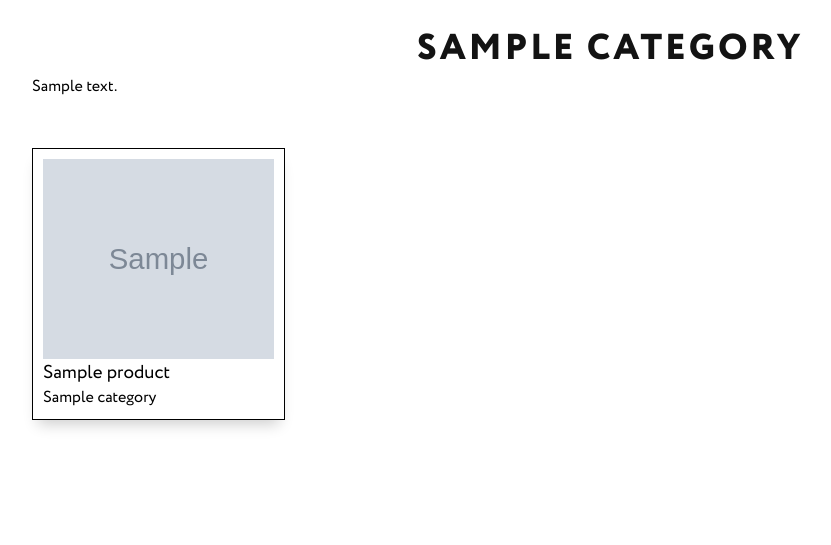
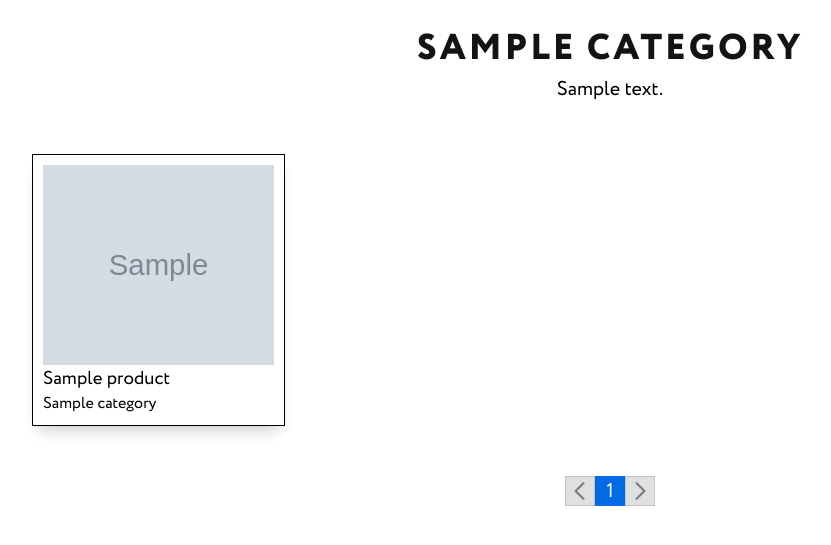
Before and after one commit to manInit/products-back, a PHP site: template templates/productsList.php in a window 1280 px wide. Shown: the top 545 px of the page, without its empty margins (30-861 px from the left). Run offline with PHP 8.4, Linux system fonts and the light colour scheme; the template is opened without the code that fills it: most values are stand-ins (such as "Sample title", 1, 10 or a date in 2020); grey boxes marked "Sample" are stand-in pictures; some libraries are stand-ins or nearby versions.

Commit message:
Верстка пагинации

```diff
--- a/public/css/index.css
+++ b/public/css/index.css
@@ -429,7 +429,12 @@ h2 {
 
 /* product cards list */
 
-.products-list {
+.products-list .products-list__description {
+  font-size: 20px;
+  text-align: center;
+}
+
+.products-list .products-list__container {
   margin-top: 30px;
   display: flex;
   flex-wrap: wrap;
@@ -486,3 +491,55 @@ h2 {
 .card-product .card-product__title {
   font-weight: normal;
 }
+
+/* pagination */
+
+.pagination {
+  display: flex;
+  justify-content: center;
+  align-items: center;
+  margin: 50px auto;
+}
+
+.pagination .pagination__btn {
+  width: 30px;
+  height: 30px;
+  border: 1px solid #999;
+  font-size: 20px;
+  background: white;
+  transition: background-color 0.2s;
+}
+
+.pagination .pagination__btn:hover {
+  background-color: #ccc;
+}
+
+.pagination .pagination__btn a {
+  display: block;
+  width: 100%;
+  height: 100%;
+  text-align: center;
+  line-height: 30px;
+  color: #666;
+}
+
+.pagination .pagination__btn img {
+  width: 100%;
+  height: 100%;
+}
+
+.pagination .pagination__btn--active,
+.pagination .pagination__btn--active:hover {
+  background: #006be5;
+  border-color: #006be5;
+}
+
+.pagination .pagination__btn--active a {
+  color: #fff;
+}
+
+.pagination .pagination__btn--disable,
+.pagination .pagination__btn--disable:hover {
+  background: #ccc;
+  opacity: 0.6;
+}
--- a/templates/productsList.php
+++ b/templates/productsList.php
@@ -9,11 +9,11 @@
 </head>
 <body>
   <div class="layout">
-    <main>
-      <h1><?= $data['category']['label'] ?></h1>
-      <p><?= $data['category']['teaser_text'] ?></p>
+    <main class="products-list">
+      <h1 class="products-list__title"><?= $data['category']['label'] ?></h1>
+      <p class="products-list__description"><?= $data['category']['teaser_text'] ?></p>
 
-      <div class="products-list">
+      <div class="products-list__container">
         <?php foreach ($data['products'] as $product): ?>
           <div class="card-product">
             <a class="card-product__link" href="<?= ROOT_FOLDER . '/?id=' . $product['id'] ?>"></a>
@@ -25,6 +25,23 @@
           </div>
         <?php endforeach; ?>
       </div>
+
+      <div class="products-list__pagination pagination">
+        <button class="pagination__btn pagination__btn--disable">
+          <a href="">
+            <img src="<?= PUBLIC_PATH ?>/img/icons/cherovn-left-icon.png" alt="Стрелочка влево">
+          </a>
+        </button>
+        <button class="pagination__btn pagination__btn--active">
+          <a href="">1</a>
+        </button>
+        <button class="pagination__btn pagination__btn--disable">
+          <a href="">
+            <img src="<?= PUBLIC_PATH ?>/img/icons/cherovn-right-icon.png" alt="Стрелочка право">
+          </a>
+        </button>
+      </div>
+
     </main>
   </div>
 </body>
```
Also changed, not shown: public/img/icons/cherovn-left-icon.png (added), public/img/icons/cherovn-right-icon.png (added).
